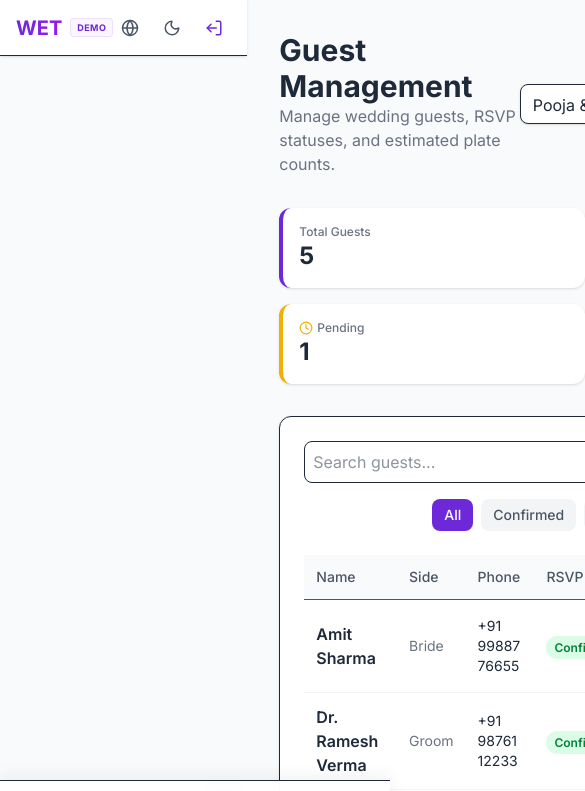
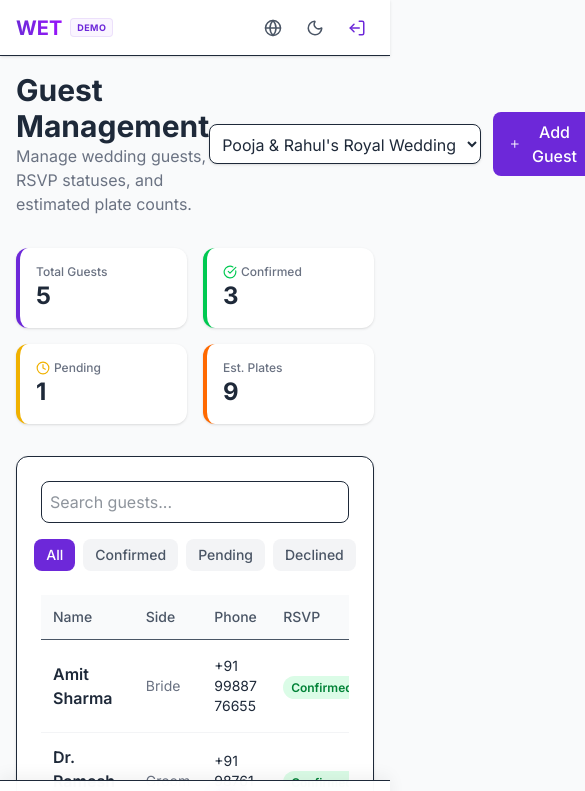
Before and after one commit to vinodverma1399/wedding_expense_tracker, a React (Vite) app in the folder frontend/: page /guests in a window 390 px wide. Shown: the top 791 px of the page, 585 px wide, since content can reach past the window. Built offline with nearby package versions, Linux system fonts and the light colour scheme.

Commit message:
style(mobile): restructure guest page layout for vertical flow on smartphones

```diff
--- a/frontend/src/pages/GuestManagement.jsx
+++ b/frontend/src/pages/GuestManagement.jsx
@@ -126,9 +126,9 @@
   const totalDeclined = guests.filter(g => g.rsvpStatus === 'Declined').length;
 
   return (
-    <div className="flex bg-gray-50 dark:bg-gray-950 min-h-screen transition-colors duration-300">
+    <div className="flex flex-col md:flex-row bg-gray-50 dark:bg-gray-950 min-h-screen transition-colors duration-300">
       <Sidebar />
-      <div className="flex-1 md:ml-64 p-8">
+      <div className="flex-1 md:ml-64 p-4 md:p-8 pb-24 md:pb-8">
         <header className="flex justify-between items-center mb-8">
           <div>
             <h1 className="text-3xl font-bold text-gray-800 dark:text-white">{t('guestManagement')}</h1>
```
